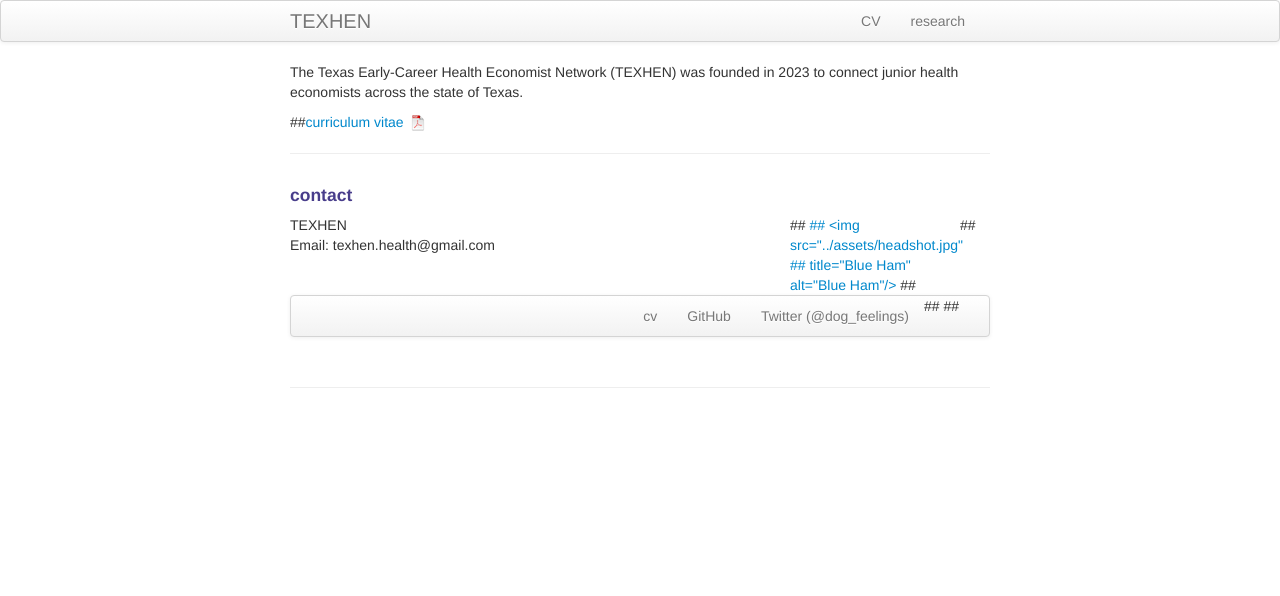
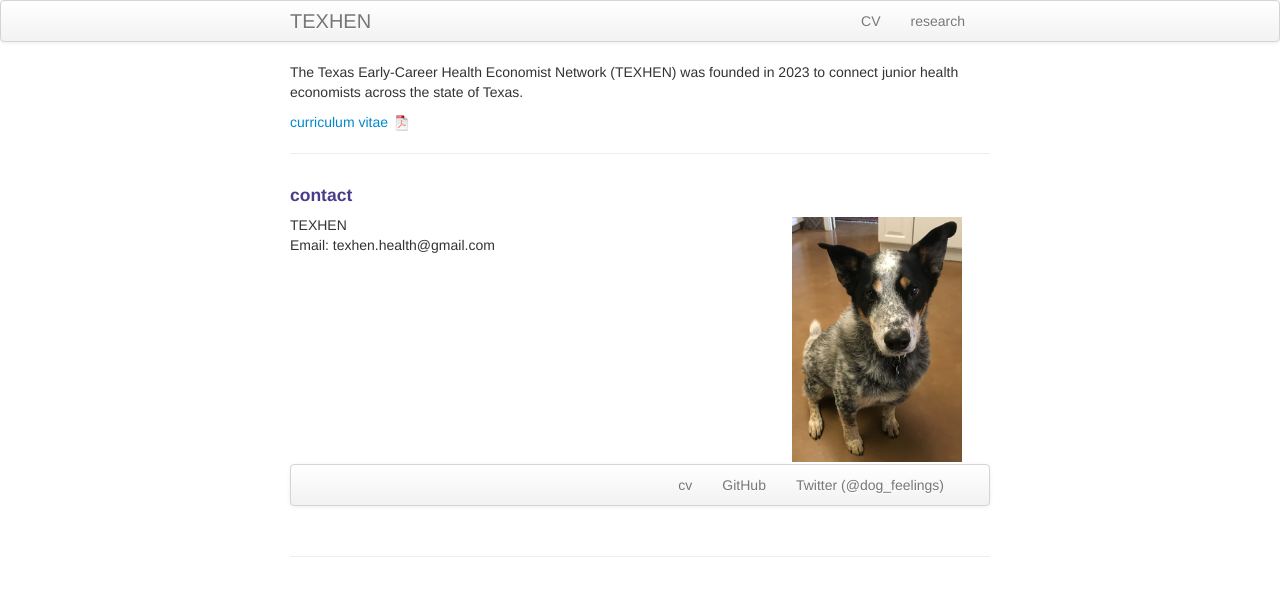
Before and after one commit to texhen/texhen.github.io, a Jekyll site: the page built from index.md, in a window 1280 px wide. Shown: the top 596 px of the page. Built offline with Jekyll 4.4.1, drawn with Linux system fonts in a browser that asks for light colours.

Commit message:
Update index.md

```diff
--- a/index.md
+++ b/index.md
@@ -7,7 +7,7 @@ keywords: health economics, Texas, TEXHEN, early-career
 
 The Texas Early-Career Health Economist Network (TEXHEN) was founded in 2023 to connect junior health economists across the state of Texas.
 
-##[curriculum vitae ![CV as pdf]({{ BASE_PATH }}/pages/icons16/pdf-icon.png)]({{ BASE_PATH }}/assets/CV.pdf)<br/>
+[curriculum vitae ![CV as pdf]({{ BASE_PATH }}/pages/icons16/pdf-icon.png)]({{ BASE_PATH }}/assets/CV.pdf)<br/>
 
 
 ---
@@ -22,20 +22,20 @@ The Texas Early-Career Health Economist Network (TEXHEN) was founded in 2023 to
             Email: texhen.health@gmail.com<br/>
         </div>
 
-       ## <div class="span2">
-       ## <a href="../assets/headshot.jpg">
-       ##     <img src="../assets/headshot.jpg"
-       ##           title="Blue Ham" alt="Blue Ham"/></a>
-      ##  </div>
+        <div class="span2">
+        <a href="../assets/headshot.jpg">
+            <img src="../assets/headshot.jpg"
+                  title="Blue Ham" alt="Blue Ham"/></a>
+        </div>
     </div>
 </div>
 
 <div class="navbar">
   <div class="navbar-inner">
       <ul class="nav">
-        ##  <li><a href="{{ BASE_PATH }}/assets/CV.pdf">cv</a></li>
+          <li><a href="{{ BASE_PATH }}/assets/CV.pdf">cv</a></li>
           <li><a href="https://github.com/texhen">GitHub</a></li>
-        ##  <li><a href="https://twitter.com/dog_feelings">Twitter (@dog_feelings)</a></li>
+          <li><a href="https://twitter.com/dog_feelings">Twitter (@dog_feelings)</a></li>
       </ul>
   </div>
 </div>
```
